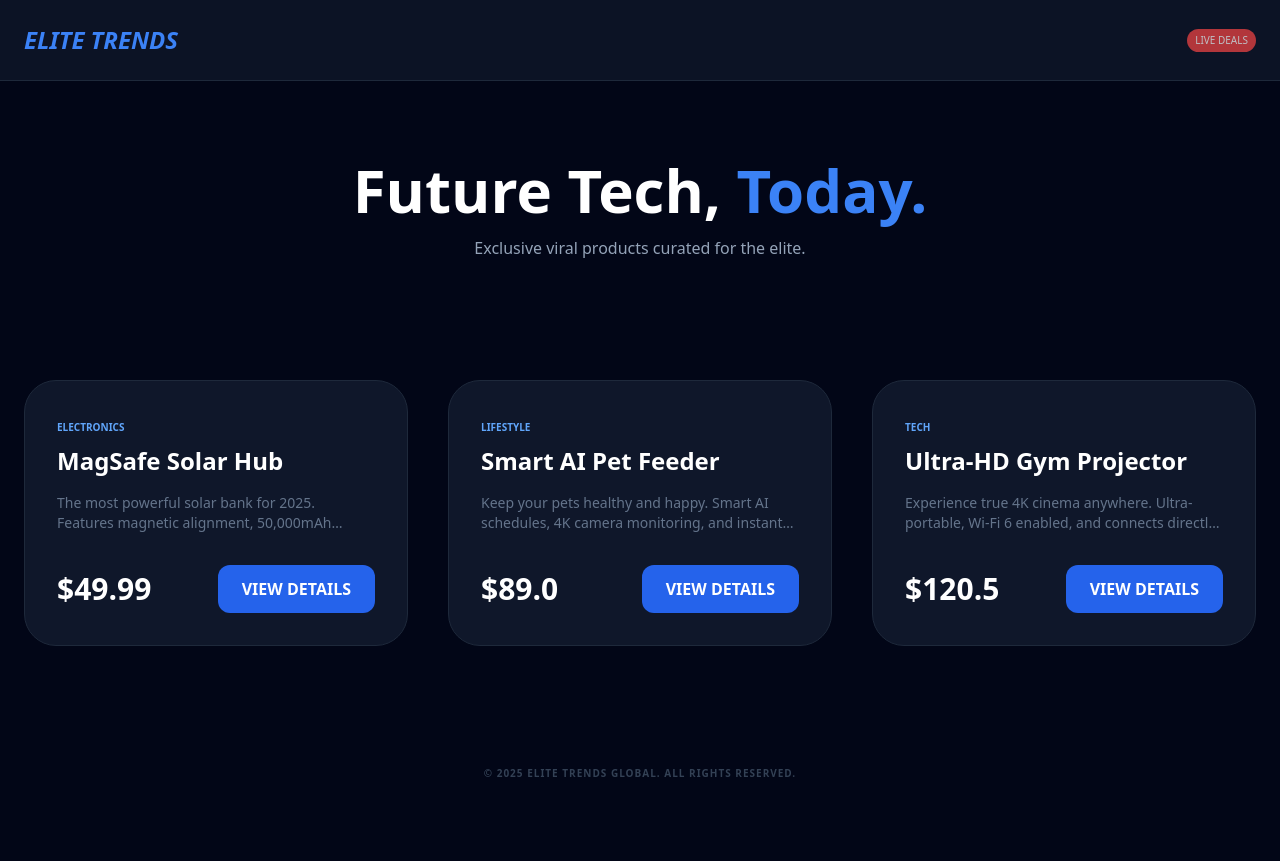
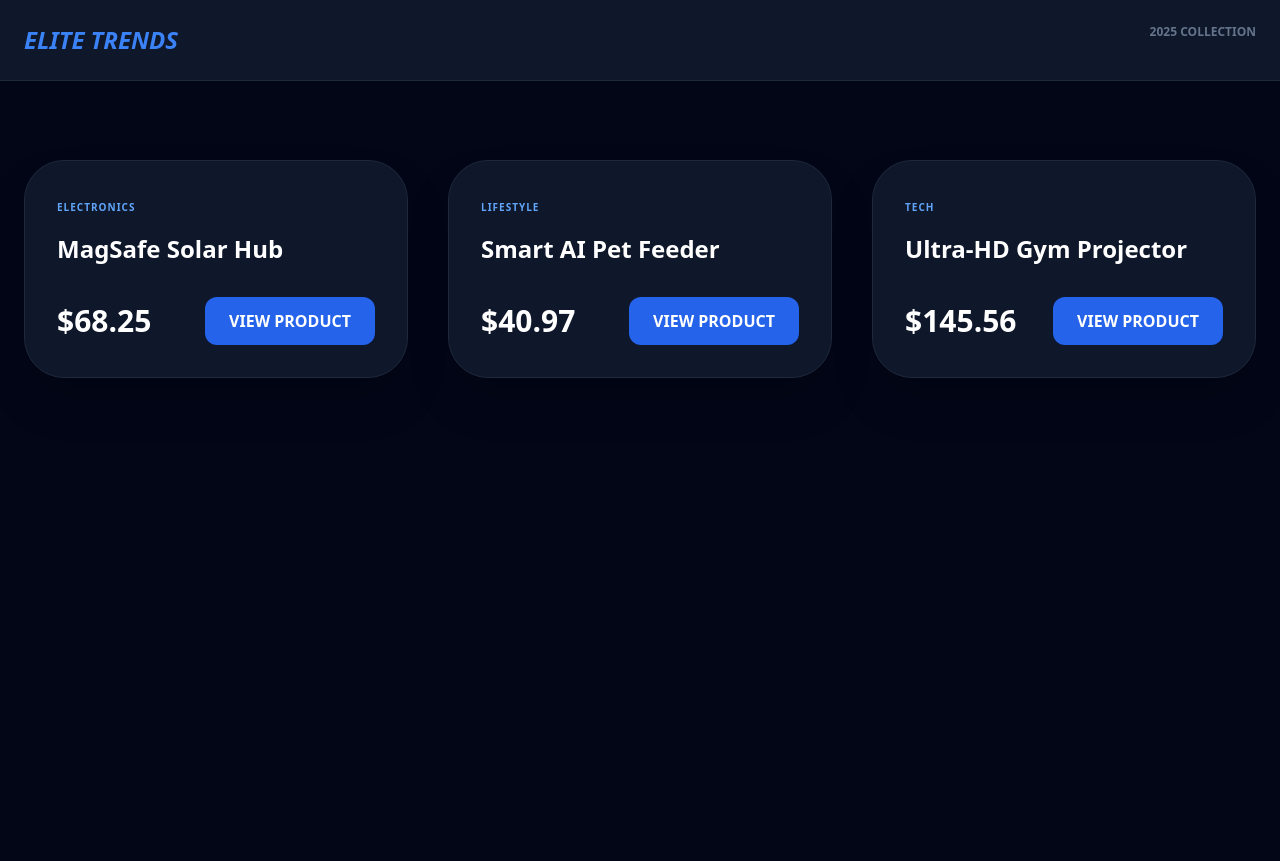
Before and after one commit to ammmir288/elite-trends, a plain HTML site: page index.html in a window 1280 px wide. After the commit the page ends 800 px from the top, so only its background shows below. Drawn offline with nearby package versions, Linux system fonts and the light colour scheme.

Commit message:
Full Autonomous Content Update

```diff
--- a/index.html
+++ b/index.html
@@ -2,92 +2,59 @@
         <!DOCTYPE html>
         <html lang="en">
         <head>
-            <meta charset="UTF-8">
-            <title>ELITE TRENDS | Official Store</title>
+            <meta charset="UTF-8"><title>Elite Trends | Official</title>
             <script src="https://cdn.tailwindcss.com"></script>
             <script src="https://unpkg.com/alpinejs@3.x.x/dist/cdn.min.js" defer></script>
-            <link href="https://unpkg.com/aos@2.3.1/dist/aos.css" rel="stylesheet">
         </head>
-        <body class="bg-[#020617] text-white" x-data="{ openModal: false, activeProduct: {} }">
-
-            <nav class="p-6 border-b border-slate-800 flex justify-between items-center bg-[#0f172a]/80 backdrop-blur-md fixed w-full z-50">
+        <body class="bg-[#020617] text-white font-sans" x-data="{ open: false, p: {} }">
+            <nav class="p-6 border-b border-slate-800 flex justify-between bg-[#0f172a] fixed w-full z-50">
                 <h1 class="text-2xl font-black text-blue-500 italic">ELITE TRENDS</h1>
-                <div class="flex space-x-4">
-                    <span class="text-[10px] bg-red-500 px-2 py-1 rounded-full animate-pulse">LIVE DEALS</span>
-                </div>
+                <div class="text-xs font-bold text-slate-500 uppercase">2025 Collection</div>
             </nav>
 
-            <header class="pt-40 pb-20 text-center px-6">
-                <h2 class="text-6xl font-black mb-4" data-aos="fade-down">Future Tech, <span class="text-blue-500">Today.</span></h2>
-                <p class="text-slate-400">Exclusive viral products curated for the elite.</p>
-            </header>
+            <main class="max-w-7xl mx-auto px-6 pt-40 pb-20 grid grid-cols-1 md:grid-cols-3 gap-10">
 
-            <main class="max-w-7xl mx-auto px-6 py-10 grid grid-cols-1 md:grid-cols-3 gap-10">
-
-                <div class="bg-[#0f172a] rounded-[2rem] p-8 border border-slate-800 hover:border-blue-500 transition-all group" data-aos="fade-up">
-                    <span class="text-blue-400 text-[10px] font-bold uppercase">Electronics</span>
-                    <h3 class="text-2xl font-bold mt-2">MagSafe Solar Hub</h3>
-                    <p class="text-slate-500 text-sm mt-4 line-clamp-2">The most powerful solar bank for 2025. Features magnetic alignment, 50,000mAh capacity, and military-grade durability.</p>
+                <div class="bg-[#0f172a] rounded-[2.5rem] p-8 border border-slate-800 shadow-2xl">
+                    <span class="text-blue-400 text-[10px] font-black uppercase tracking-widest">Electronics</span>
+                    <h3 class="text-2xl font-bold mt-4">MagSafe Solar Hub</h3>
                     <div class="mt-8 flex justify-between items-center">
-                        <span class="text-3xl font-black">$49.99</span>
-                        <button @click="openModal = true; activeProduct = { name: 'MagSafe Solar Hub', price: '49.99', desc: 'The most powerful solar bank for 2025. Features magnetic alignment, 50,000mAh capacity, and military-grade durability.', category: 'Electronics' }"
-                                class="bg-blue-600 px-6 py-3 rounded-xl font-bold hover:bg-blue-500 transition">
-                            VIEW DETAILS
-                        </button>
+                        <span class="text-3xl font-black">$68.25</span>
+                        <button @click="open = true; p = {name:'MagSafe Solar Hub', price:'68.25', desc:'Engineered for the modern explorer. This 50,000mAh monster uses military-grade solar cells to keep your devices alive in the wildest conditions. Features magnetic MagSafe alignment for seamless charging.', cat:'Electronics'}"
+                                class="bg-blue-600 px-6 py-3 rounded-xl font-bold hover:bg-blue-500 transition">VIEW PRODUCT</button>
                     </div>
                 </div>
-                <div class="bg-[#0f172a] rounded-[2rem] p-8 border border-slate-800 hover:border-blue-500 transition-all group" data-aos="fade-up">
-                    <span class="text-blue-400 text-[10px] font-bold uppercase">Lifestyle</span>
-                    <h3 class="text-2xl font-bold mt-2">Smart AI Pet Feeder</h3>
-                    <p class="text-slate-500 text-sm mt-4 line-clamp-2">Keep your pets healthy and happy. Smart AI schedules, 4K camera monitoring, and instant alerts to your phone.</p>
+                <div class="bg-[#0f172a] rounded-[2.5rem] p-8 border border-slate-800 shadow-2xl">
+                    <span class="text-blue-400 text-[10px] font-black uppercase tracking-widest">Lifestyle</span>
+                    <h3 class="text-2xl font-bold mt-4">Smart AI Pet Feeder</h3>
                     <div class="mt-8 flex justify-between items-center">
-                        <span class="text-3xl font-black">$89.0</span>
-                        <button @click="openModal = true; activeProduct = { name: 'Smart AI Pet Feeder', price: '89.0', desc: 'Keep your pets healthy and happy. Smart AI schedules, 4K camera monitoring, and instant alerts to your phone.', category: 'Lifestyle' }"
-                                class="bg-blue-600 px-6 py-3 rounded-xl font-bold hover:bg-blue-500 transition">
-                            VIEW DETAILS
-                        </button>
+                        <span class="text-3xl font-black">$40.97</span>
+                        <button @click="open = true; p = {name:'Smart AI Pet Feeder', price:'40.97', desc:'Never worry about your pet again. Our AI-driven feeder ensures precise nutrition with smartphone scheduling, a 4K wide-angle camera, and two-way audio to talk to your best friend from anywhere.', cat:'Lifestyle'}"
+                                class="bg-blue-600 px-6 py-3 rounded-xl font-bold hover:bg-blue-500 transition">VIEW PRODUCT</button>
                     </div>
                 </div>
-                <div class="bg-[#0f172a] rounded-[2rem] p-8 border border-slate-800 hover:border-blue-500 transition-all group" data-aos="fade-up">
-                    <span class="text-blue-400 text-[10px] font-bold uppercase">Tech</span>
-                    <h3 class="text-2xl font-bold mt-2">Ultra-HD Gym Projector</h3>
-                    <p class="text-slate-500 text-sm mt-4 line-clamp-2">Experience true 4K cinema anywhere. Ultra-portable, Wi-Fi 6 enabled, and connects directly to your favorite streaming apps.</p>
+                <div class="bg-[#0f172a] rounded-[2.5rem] p-8 border border-slate-800 shadow-2xl">
+                    <span class="text-blue-400 text-[10px] font-black uppercase tracking-widest">Tech</span>
+                    <h3 class="text-2xl font-bold mt-4">Ultra-HD Gym Projector</h3>
                     <div class="mt-8 flex justify-between items-center">
-                        <span class="text-3xl font-black">$120.5</span>
-                        <button @click="openModal = true; activeProduct = { name: 'Ultra-HD Gym Projector', price: '120.5', desc: 'Experience true 4K cinema anywhere. Ultra-portable, Wi-Fi 6 enabled, and connects directly to your favorite streaming apps.', category: 'Tech' }"
-                                class="bg-blue-600 px-6 py-3 rounded-xl font-bold hover:bg-blue-500 transition">
-                            VIEW DETAILS
-                        </button>
+                        <span class="text-3xl font-black">$145.56</span>
+                        <button @click="open = true; p = {name:'Ultra-HD Gym Projector', price:'145.56', desc:'Transform any space into a high-end cinema. Native 4K resolution, Wi-Fi 6 connectivity, and 360-degree immersive sound. Perfect for movies, gaming, and professional presentations.', cat:'Tech'}"
+                                class="bg-blue-600 px-6 py-3 rounded-xl font-bold hover:bg-blue-500 transition">VIEW PRODUCT</button>
                     </div>
                 </div>
             </main>
 
-            <div x-show="openModal" class="fixed inset-0 z-[100] flex items-center justify-center p-6 bg-black/90 backdrop-blur-sm" x-cloak>
-                <div class="bg-[#0f172a] max-w-2xl w-full rounded-[3rem] p-12 border border-slate-700 relative shadow-2xl" @click.away="openModal = false">
-                    <button @click="openModal = false" class="absolute top-8 right-8 text-slate-500 hover:text-white text-2xl">&times;</button>
-
-                    <span class="text-blue-400 text-xs font-black uppercase tracking-widest" x-text="activeProduct.category"></span>
-                    <h2 class="text-5xl font-black mt-4 mb-6" x-text="activeProduct.name"></h2>
-                    <p class="text-slate-400 text-lg leading-relaxed mb-10" x-text="activeProduct.desc"></p>
-
-                    <div class="bg-blue-900/20 p-6 rounded-2xl border border-blue-500/30 mb-10">
-                        <p class="text-blue-400 text-sm font-bold">⚡ LIMITED STOCK: Only 4 units left in our US warehouse!</p>
-                    </div>
-
-                    <div class="flex justify-between items-center">
-                        <span class="text-5xl font-black" x-text="'$' + activeProduct.price"></span>
-                        <button class="bg-white text-black px-12 py-5 rounded-2xl font-black text-xl hover:bg-blue-500 hover:text-white transition-all">
-                            PROCEED TO SECURE CHECKOUT
-                        </button>
+            <div x-show="open" class="fixed inset-0 z-[100] flex items-center justify-center p-6 bg-black/90 backdrop-blur-md" x-cloak>
+                <div class="bg-[#0f172a] max-w-2xl w-full rounded-[3rem] p-12 border border-slate-700 relative shadow-2xl" @click.away="open = false">
+                    <button @click="open = false" class="absolute top-8 right-8 text-slate-500 text-3xl">&times;</button>
+                    <span class="text-blue-400 text-xs font-black uppercase" x-text="p.cat"></span>
+                    <h2 class="text-5xl font-black mt-4 mb-6" x-text="p.name"></h2>
+                    <div class="h-1 w-20 bg-blue-600 mb-8"></div>
+                    <p class="text-slate-400 text-lg leading-relaxed mb-10" x-text="p.desc"></p>
+                    <div class="flex justify-between items-center border-t border-slate-800 pt-8">
+                        <span class="text-5xl font-black" x-text="'$' + p.price"></span>
+                        <button class="bg-white text-black px-12 py-5 rounded-2xl font-black text-xl hover:bg-blue-400 hover:text-white transition-all">ADD TO CART</button>
                     </div>
                 </div>
             </div>
-
-            <footer class="py-20 text-center text-slate-700 text-[10px] font-bold uppercase tracking-widest">
-                &copy; 2025 ELITE TRENDS GLOBAL. ALL RIGHTS RESERVED.
-            </footer>
-
-            <script src="https://unpkg.com/aos@2.3.1/dist/aos.js"></script>
-            <script>AOS.init();</script>
         </body>
         </html>
```
Also changed, not shown: 1 other file.
